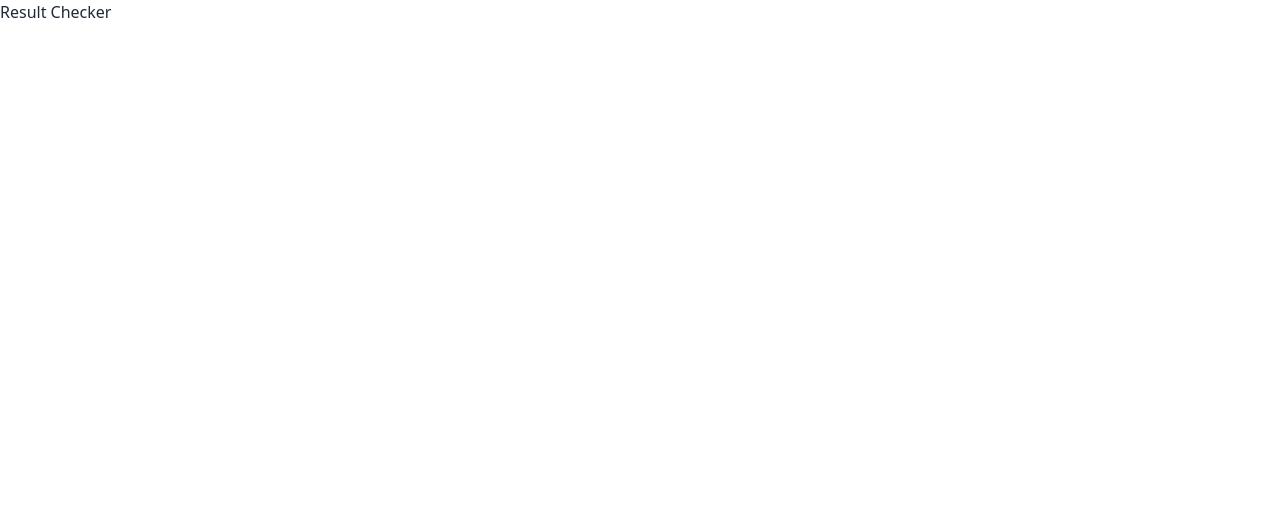
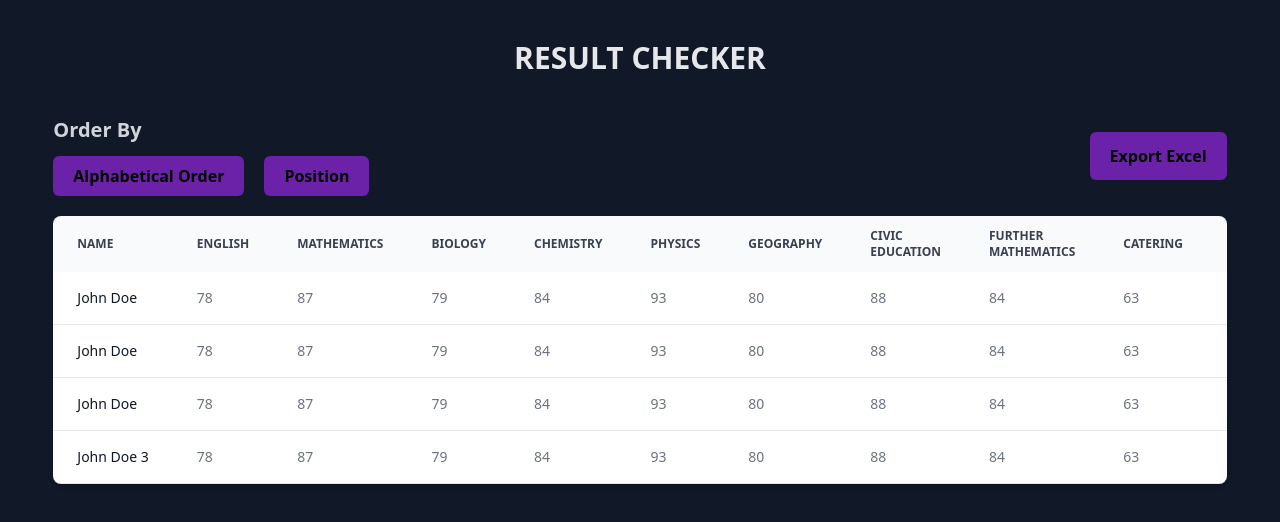
Before and after one commit to codejutsu1/result-checker, a Vue app: page / in a window 1280 px wide. Shown: the top 522 px of the page. Built offline with nearby package versions, Linux system fonts and the light colour scheme.

Commit message:
design the final table for the results

```diff
--- a/index.html
+++ b/index.html
@@ -6,7 +6,7 @@
     <meta name="viewport" content="width=device-width, initial-scale=1.0" />
     <title>Result Checker</title>
   </head>
-  <body>
+  <body class="bg-gray-900">
     <div id="app"></div>
     <script type="module" src="/src/main.js"></script>
   </body>
--- a/src/App.vue
+++ b/src/App.vue
@@ -3,5 +3,253 @@ import HelloWorld from './components/HelloWorld.vue'
 </script>
 
 <template>
-  <h1 class="text-gray-800">Result Checker</h1>
+  <h1 class="text-gray-200 text-center text-3xl my-10 font-bold uppercase">Result Checker</h1>
+
+  <div class="flex items-center w-11/12 mb-5 mx-auto justify-between">
+    <div>
+      <h2 class="text-gray-300 font-semibold text-xl mb-3">Order By</h2>
+      <div class="flex space-x-5">
+        <button class="bg-purple-800 rounded-md px-5 py-2 dark:text-gray-200 font-semibold hover:bg-purple-900">
+          Alphabetical Order
+        </button>
+        <button class="bg-purple-800 rounded-md px-5 py-2 dark:text-gray-200 font-semibold hover:bg-purple-900">
+          Position
+        </button>
+      </div>
+    </div>
+    <button class="bg-purple-800 rounded-md px-5 py-3 dark:text-gray-200 font-semibold hover:bg-purple-900">
+      Export Excel
+    </button>
+  </div>
+
+<div class="overflow-x-auto w-11/12 mx-auto relative shadow-md sm:rounded-lg">
+    <table class="w-full text-sm text-left text-gray-500 dark:text-gray-400">
+        <thead class="text-xs text-gray-700 uppercase bg-gray-50 dark:bg-gray-700 dark:text-gray-300">
+            <tr>
+                <th scope="col" class="py-3 px-6">
+                    Name
+                </th>
+                <th scope="col" class="py-3 px-6">
+                    English
+                </th>
+                <th scope="col" class="py-3 px-6">
+                    Mathematics
+                </th>
+                <th scope="col" class="py-3 px-6">
+                    Biology
+                </th>
+                <th scope="col" class="py-3 px-6">
+                    Chemistry
+                </th>
+                <th scope="col" class="py-3 px-6">
+                    Physics
+                </th>
+                <th scope="col" class="py-3 px-6">
+                    Geography
+                </th>
+                <th scope="col" class="py-3 px-6">
+                    Civic Education
+                </th>
+                <th scope="col" class="py-3 px-6">
+                    Further Mathematics
+                </th>
+                <th scope="col" class="py-3 px-6">
+                    Catering
+                </th>
+                <th scope="col" class="py-3 px-6">
+                    Total
+                </th>
+                <th scope="col" class="py-3 px-6">
+                    Average
+                </th>
+                <th scope="col" class="py-3 px-6">
+                    Position
+                </th>
+                <th scope="col" class="py-3 px-6">
+                    Actions
+                </th>
+            </tr>
+        </thead>
+        <tbody>
+            <tr class="bg-white border-b dark:bg-gray-800 dark:border-gray-700 dark:text-gray-300">
+                <th scope="row" class="py-4 px-6 font-medium text-gray-900 whitespace-nowrap dark:text-white">
+                    John Doe
+                </th>
+                <td class="py-4 px-6">
+                    78
+                </td>
+                <td class="py-4 px-6">
+                    87
+                </td>
+                <td class="py-4 px-6">
+                    79
+                </td>
+                <td class="py-4 px-6">
+                    84
+                </td>
+                <td class="py-4 px-6">
+                    93
+                </td>
+                <td class="py-4 px-6">
+                    80
+                </td>
+                <td class="py-4 px-6">
+                    88
+                </td>
+                <td class="py-4 px-6">
+                    84
+                </td>
+                <td class="py-4 px-6">
+                    63
+                </td>
+                <td class="py-4 px-6">
+                  720
+                </td>
+                <td class="py-4 px-6">
+                    80.23
+                </td>
+                <td class="py-4 px-6">
+                    1st
+                </td>
+                <td class="py-4 px-6">
+                    <a href="#" class="font-medium text-blue-600 dark:text-blue-500 hover:underline">Edit</a>
+                </td>
+            </tr>
+            <tr class="bg-white border-b dark:bg-gray-800 dark:border-gray-700 dark:text-gray-300">
+                <th scope="row" class="py-4 px-6 font-medium text-gray-900 whitespace-nowrap dark:text-white">
+                    John Doe
+                </th>
+                <td class="py-4 px-6">
+                    78
+                </td>
+                <td class="py-4 px-6">
+                    87
+                </td>
+                <td class="py-4 px-6">
+                    79
+                </td>
+                <td class="py-4 px-6">
+                    84
+                </td>
+                <td class="py-4 px-6">
+                    93
+                </td>
+                <td class="py-4 px-6">
+                    80
+                </td>
+                <td class="py-4 px-6">
+                    88
+                </td>
+                <td class="py-4 px-6">
+                    84
+                </td>
+                <td class="py-4 px-6">
+                    63
+                </td>
+                <td class="py-4 px-6">
+                  720
+                </td>
+                <td class="py-4 px-6">
+                    80.23
+                </td>
+                <td class="py-4 px-6">
+                    3rd
+                </td>
+                <td class="py-4 px-6">
+                    <a href="#" class="font-medium text-blue-600 dark:text-blue-500 hover:underline">Edit</a>
+                </td>
+            </tr>
+            <tr class="bg-white border-b dark:bg-gray-800 dark:border-gray-700 dark:text-gray-300">
+                <th scope="row" class="py-4 px-6 font-medium text-gray-900 whitespace-nowrap dark:text-white">
+                    John Doe
+                </th>
+                <td class="py-4 px-6">
+                    78
+                </td>
+                <td class="py-4 px-6">
+                    87
+                </td>
+                <td class="py-4 px-6">
+                    79
+                </td>
+                <td class="py-4 px-6">
+                    84
+                </td>
+                <td class="py-4 px-6">
+                    93
+                </td>
+                <td class="py-4 px-6">
+                    80
+                </td>
+                <td class="py-4 px-6">
+                    88
+                </td>
+                <td class="py-4 px-6">
+                    84
+                </td>
+                <td class="py-4 px-6">
+                    63
+                </td>
+                <td class="py-4 px-6">
+                  720
+                </td>
+                <td class="py-4 px-6">
+                    60.23
+                </td>
+                <td class="py-4 px-6">
+                    4th
+                </td>
+                <td class="py-4 px-6">
+                    <a href="#" class="font-medium text-blue-600 dark:text-blue-500 hover:underline">Edit</a>
+                </td>
+            </tr>
+            <tr class="bg-white border-b dark:bg-gray-800 dark:border-gray-700 dark:text-gray-300">
+                <th scope="row" class="py-4 px-6 font-medium text-gray-900 whitespace-nowrap dark:text-white">
+                    John Doe 3
+                </th>
+                <td class="py-4 px-6">
+                    78
+                </td>
+                <td class="py-4 px-6">
+                    87
+                </td>
+                <td class="py-4 px-6">
+                    79
+                </td>
+                <td class="py-4 px-6">
+                    84
+                </td>
+                <td class="py-4 px-6">
+                    93
+                </td>
+                <td class="py-4 px-6">
+                    80
+                </td>
+                <td class="py-4 px-6">
+                    88
+                </td>
+                <td class="py-4 px-6">
+                    84
+                </td>
+                <td class="py-4 px-6">
+                    63
+                </td>
+                <td class="py-4 px-6">
+                  720
+                </td>
+                <td class="py-4 px-6">
+                    78.3
+                </td>
+                <td class="py-4 px-6">
+                    2nd
+                </td>
+                <td class="py-4 px-6">
+                    <a href="#" class="font-medium text-blue-600 dark:text-blue-500 hover:underline">Edit</a>
+                </td>
+            </tr>
+        </tbody>
+    </table>
+</div>
+
+
 </template>
```
